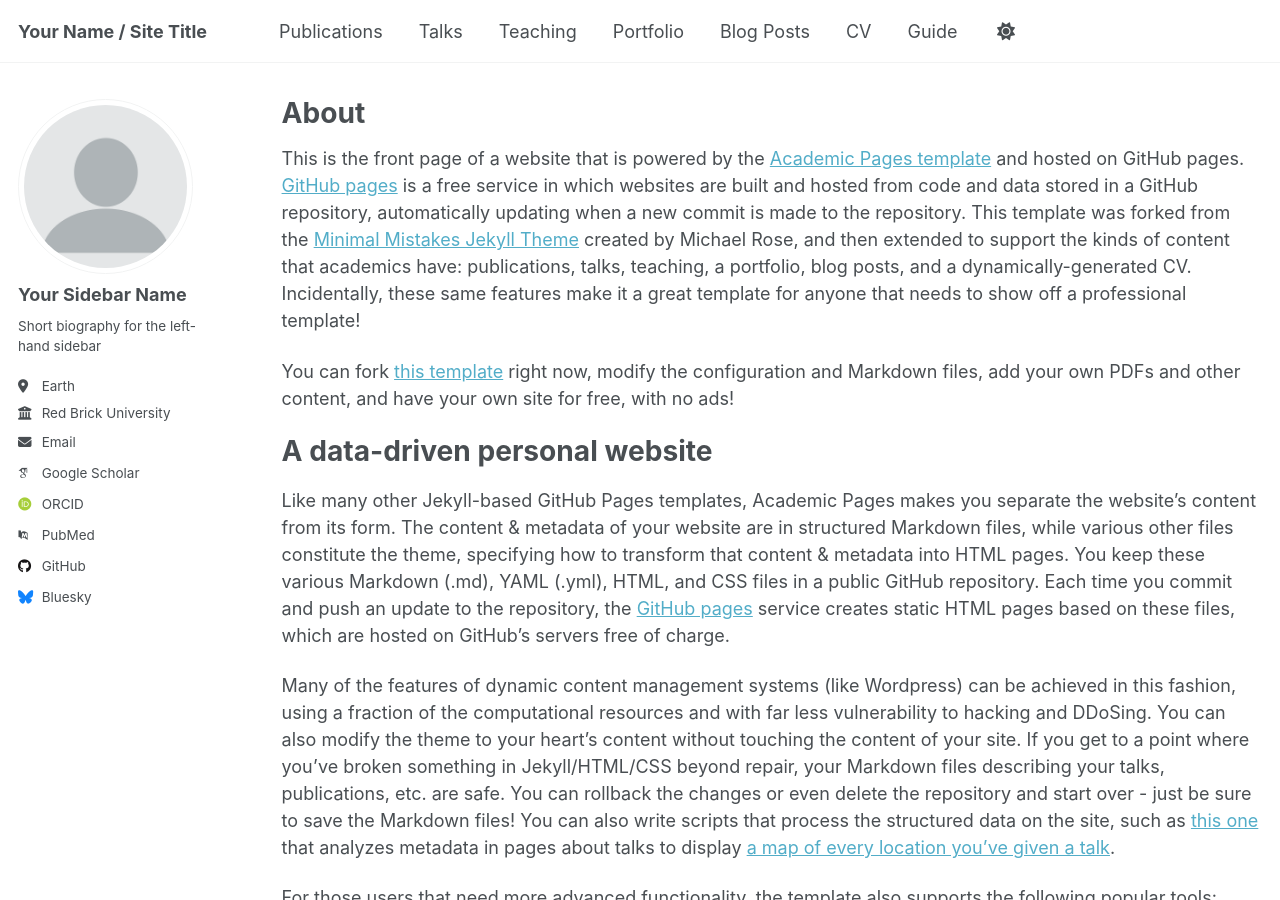
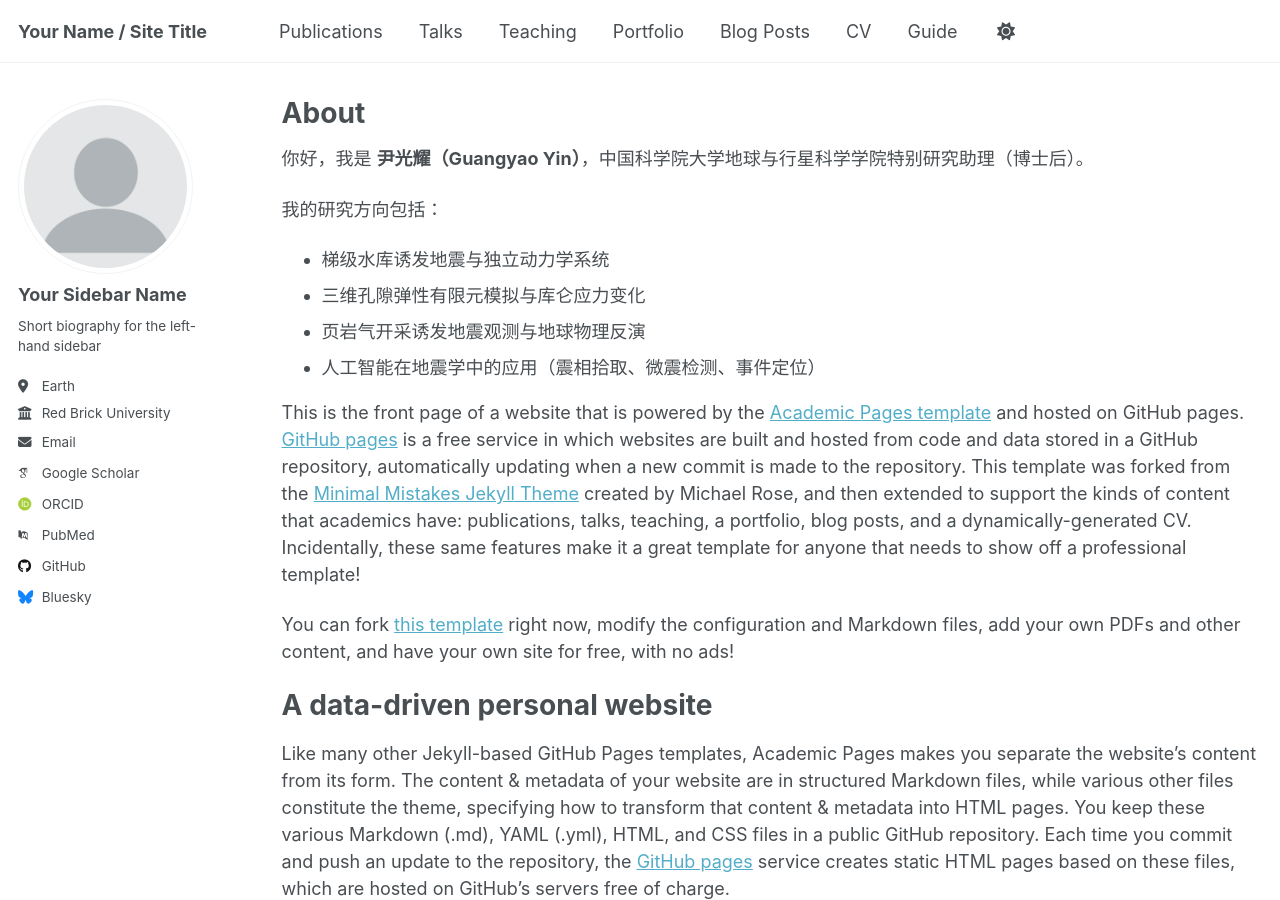
Before and after one commit to guangyao97/guangyao97.github.io, a Jekyll site: the page built from _pages/about.md, in a window 1280 px wide and 900 px high. Built offline with Jekyll 4.4.1, drawn with Linux system fonts in a browser that asks for light colours; some web fonts are replaced; a script that is not in the unit is left out.

Commit message:
Update about.md

```diff
--- a/_pages/about.md
+++ b/_pages/about.md
@@ -5,6 +5,15 @@ permalink: /about/
 author_profile: true
 ---
 
+
+你好，我是 **尹光耀（Guangyao Yin）**，中国科学院大学地球与行星科学学院特别研究助理（博士后）。
+
+我的研究方向包括：
+
+- 梯级水库诱发地震与独立动力学系统
+- 三维孔隙弹性有限元模拟与库仑应力变化
+- 页岩气开采诱发地震观测与地球物理反演
+- 人工智能在地震学中的应用（震相拾取、微震检测、事件定位）
 
 
 This is the front page of a website that is powered by the [Academic Pages template](https://github.com/academicpages/academicpages.github.io) and hosted on GitHub pages. [GitHub pages](https://pages.github.com) is a free service in which websites are built and hosted from code and data stored in a GitHub repository, automatically updating when a new commit is made to the repository. This template was forked from the [Minimal Mistakes Jekyll Theme](https://mmistakes.github.io/minimal-mistakes/) created by Michael Rose, and then extended to support the kinds of content that academics have: publications, talks, teaching, a portfolio, blog posts, and a dynamically-generated CV. Incidentally, these same features make it a great template for anyone that needs to show off a professional template!
```
